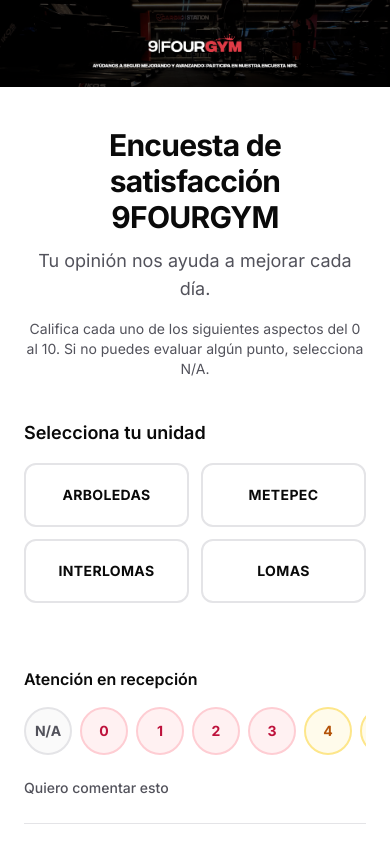
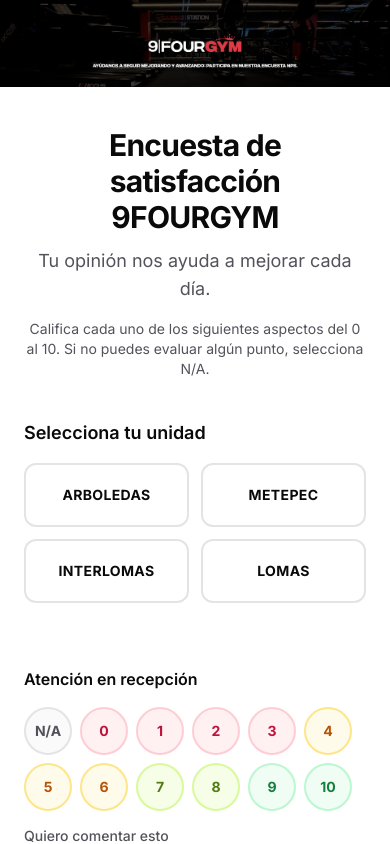
Before and after one commit to marketing9four-collab/NPS9FOURGYM, a Next.js app: page / in a window 390 px wide. Shown: the top 844 px of the page. Built offline with nearby package versions, Linux system fonts and the light colour scheme.

Commit message:
fix: wrap rating buttons to a second row on mobile instead of horizontal scroll

```diff
--- a/app/globals.css
+++ b/app/globals.css
@@ -35,8 +35,3 @@
   outline-offset: 2px;
   border-radius: 2px;
 }
-
-/* Hide scrollbar track visually while keeping it usable on the rating row */
-.rating-scroll {
-  scrollbar-width: thin;
-}
--- a/components/survey/RatingQuestion.tsx
+++ b/components/survey/RatingQuestion.tsx
@@ -42,7 +42,7 @@
       <div
         role="group"
         aria-labelledby={groupLabelId}
-        className="rating-scroll mt-4 flex snap-x snap-mandatory gap-2 overflow-x-auto scroll-px-6 pb-2"
+        className="mt-4 flex flex-wrap gap-2"
       >
         <RatingButton
           selected={value === null}
@@ -116,7 +116,7 @@
       aria-label={ariaLabel}
       onClick={onClick}
       className={cn(
-        "flex h-12 w-12 flex-shrink-0 snap-start items-center justify-center rounded-full border-2 text-sm font-bold transition-colors",
+        "flex h-12 w-12 flex-shrink-0 items-center justify-center rounded-full border-2 text-sm font-bold transition-colors",
         selected ? colors.selected : colors.base
       )}
     >
```
